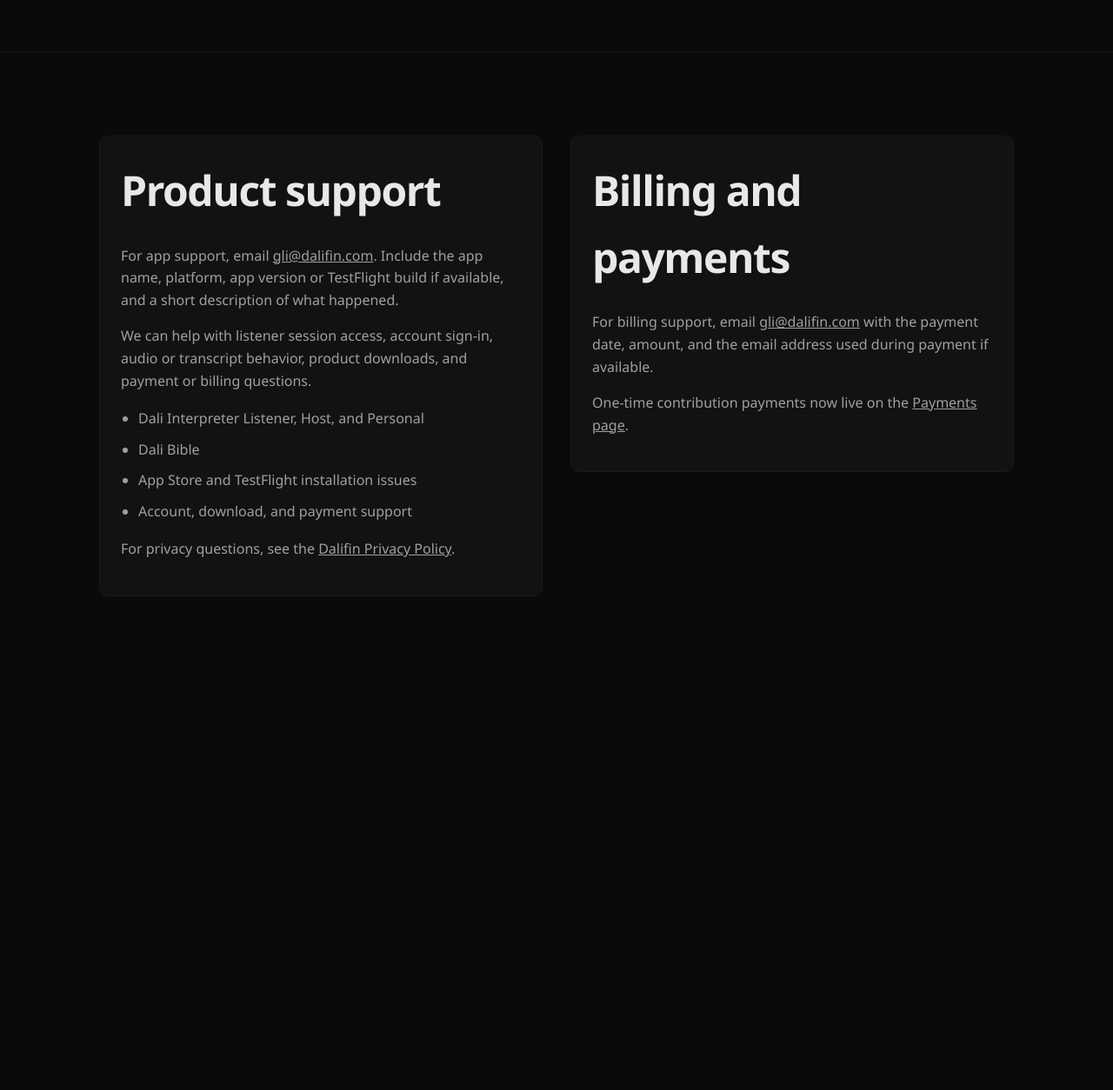
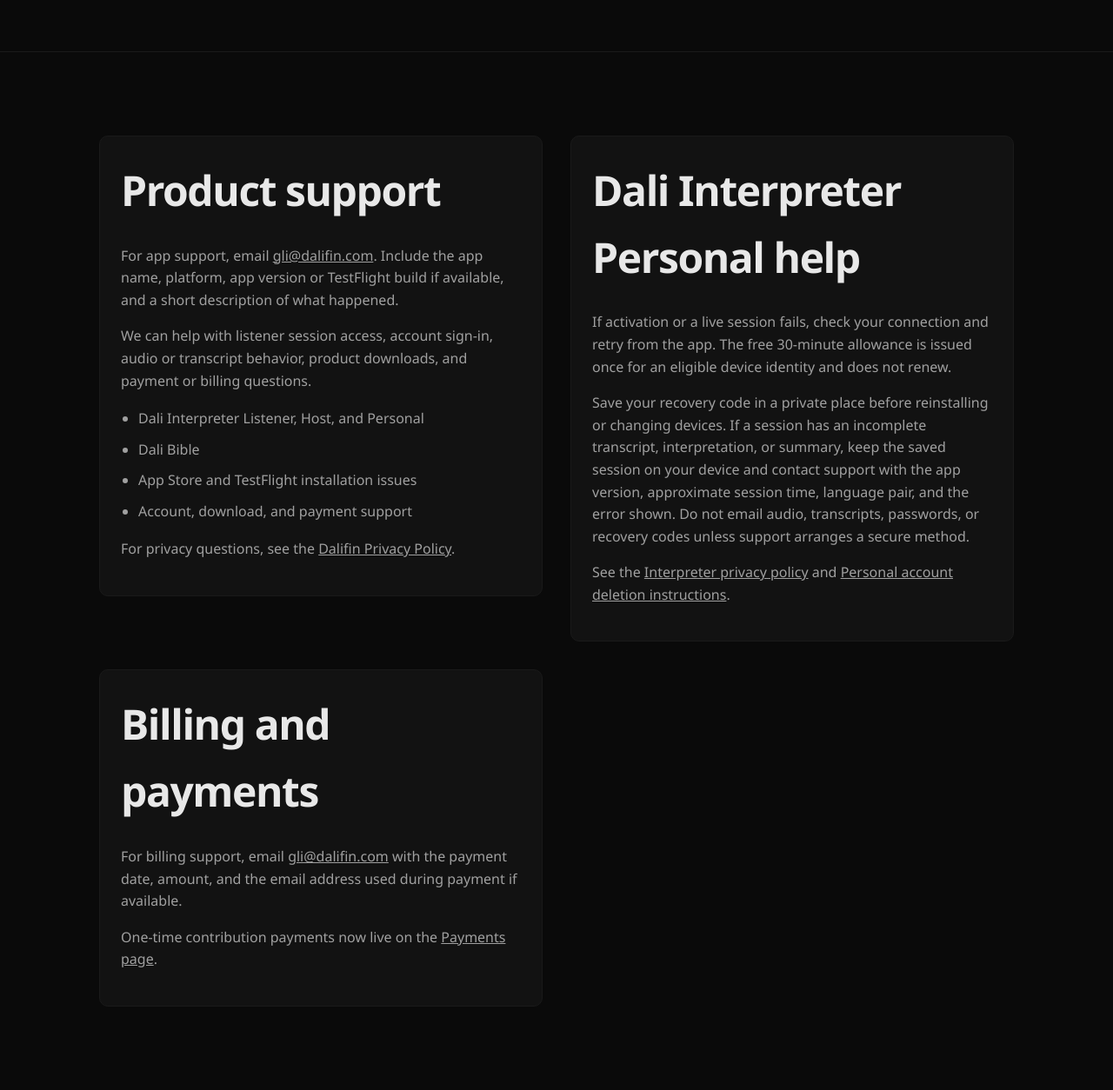
Before and after one commit to glicxu/dalifin_company, a FastAPI app: page /support in a window 1280 px wide. Shown: the part 656-1910 px from the top of the page at 87% size. Before the commit the page ends 1342 px from the top, so only its background shows below. Run offline with FastAPI, Linux system fonts and the light colour scheme.

Commit message:
Prepare Personal privacy deletion and support pages

```diff
--- a/app/main.py
+++ b/app/main.py
@@ -192,6 +192,20 @@
     )
 
 
+@app.api_route(
+    "/account-deletion/dali-interpreter-personal",
+    methods=["GET", "HEAD"],
+    response_class=HTMLResponse,
+)
+def interpreter_personal_account_deletion_page(request: Request):
+    settings = get_settings()
+    return _render(
+        request,
+        "interpreter_personal_account_deletion.html",
+        contact_email=settings.contact_email,
+    )
+
+
 @app.api_route("/payments", methods=["GET", "HEAD"], response_class=HTMLResponse)
 def payments_page(request: Request):
     return _render(request, "payments.html")
--- a/app/privacy/dali_interpreter.py
+++ b/app/privacy/dali_interpreter.py
@@ -1,6 +1,7 @@
 POLICY = {
     "app_name": "Dali Interpreter",
-    "effective_date": "July 21, 2026",
+    "account_deletion_path": "/account-deletion/dali-interpreter-personal",
+    "effective_date": "September 28, 2026",
     "summary": (
         "Dali Interpreter Listener, Host, and Personal provide live interpretation, "
         "transcription, translation, and audio playback services."
@@ -14,6 +15,8 @@
                 "Live audio, transcripts, translations, and generated speech needed to provide interpretation and playback.",
                 "App, device, network, diagnostic, and crash information used to operate, secure, troubleshoot, and support the service.",
                 "Download, entitlement, subscription, and store-transaction evidence needed to manage product access.",
+                "For Personal, device association and Play Integrity results used to secure the one-time free allowance, plus optional recovery-code and email-attachment state.",
+                "Personal session transcripts, interpretations, and summaries saved on the device or in account history when that option is used.",
             ],
         },
         {
@@ -37,6 +40,7 @@
             "paragraphs": [
                 "Information is retained for as long as needed to provide sessions and account access, maintain security and operational records, resolve support issues, and meet legal obligations. Some diagnostic, security, and transaction records may be retained for a limited period after use of the service ends.",
                 "Users can stop participating in a session, manage app permissions in device settings, and contact Dalifin to request access, correction, or deletion. Some records may need to be retained where required for security, payment, fraud-prevention, or legal purposes.",
+                "Personal users can delete their device account in the app. Deletion does not restore the one-time free allowance. A public deletion request path is available if the app or recovery code is no longer accessible.",
             ],
         },
     ],
--- a/app/templates/support.html
+++ b/app/templates/support.html
@@ -37,6 +37,13 @@
     </article>
 
     <article class="content-card support-copy">
+      <h2>Dali Interpreter Personal help</h2>
+      <p>If activation or a live session fails, check your connection and retry from the app. The free 30-minute allowance is issued once for an eligible device identity and does not renew.</p>
+      <p>Save your recovery code in a private place before reinstalling or changing devices. If a session has an incomplete transcript, interpretation, or summary, keep the saved session on your device and contact support with the app version, approximate session time, language pair, and the error shown. Do not email audio, transcripts, passwords, or recovery codes unless support arranges a secure method.</p>
+      <p>See the <a href="/privacy/dali-interpreter">Interpreter privacy policy</a> and <a href="/account-deletion/dali-interpreter-personal">Personal account deletion instructions</a>.</p>
+    </article>
+
+    <article class="content-card support-copy">
       <h2>Billing and payments</h2>
       <p>
         For billing support, email <a href="mailto:{{ contact_email }}">{{ contact_email }}</a>
--- a/scripts/verify_deploy.py
+++ b/scripts/verify_deploy.py
@@ -30,6 +30,7 @@
         "/privacy/classroom",
         "/privacy/scribe",
         "/account-deletion/classroom",
+        "/account-deletion/dali-interpreter-personal",
         "/downloads",
         "/downloads/mobile_bible",
     ]
```
Also changed, not shown: app/templates/interpreter_personal_account_deletion.html (added, +30 -0 lines), tests/test_app.py (+15 -0 lines).
